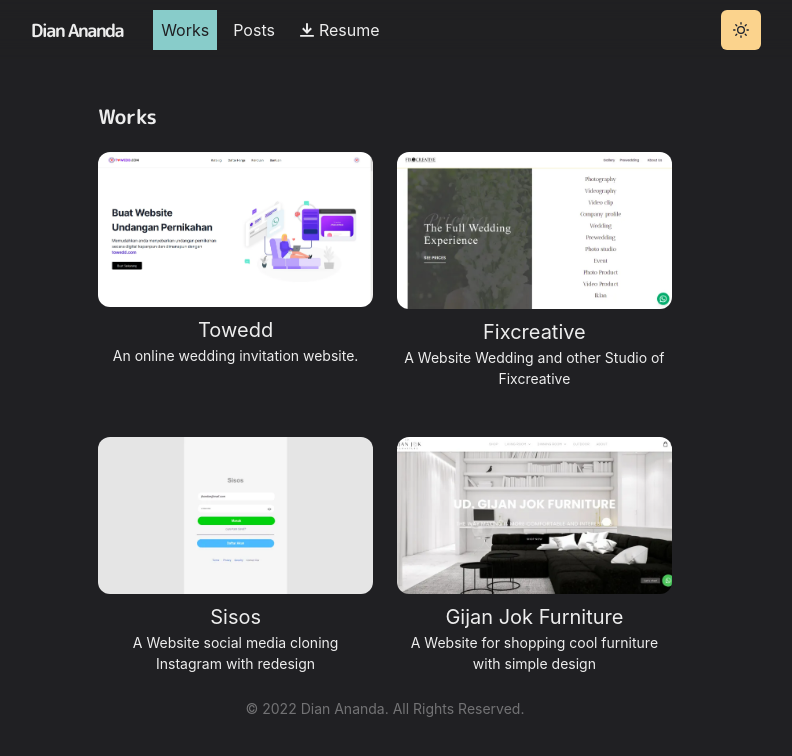
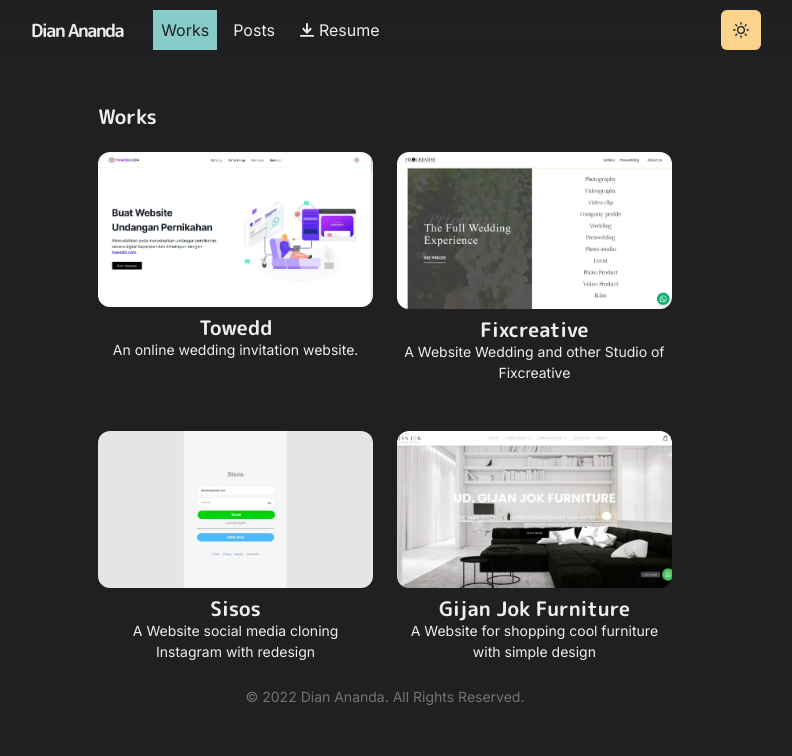
Before and after one commit to dionannd/dionannd-homepage, a Next.js app: page /works in a window 1280 px wide. Shown: the top 756 px of the page, without its empty margins (255-1047 px from the left). Built offline with nearby package versions, Linux system fonts and the light colour scheme.

Commit message:
feat(analytic): add new google analytic `gtag`

```diff
--- a/package.json
+++ b/package.json
@@ -1,11 +1,12 @@
 {
-  "name": "dion-homepage",
+  "name": "dionannd-homepage",
   "description": "Dion's website",
   "version": "1.0.0",
   "keywords": [
     "Dian Ananada",
     "Dion Homepage",
-    "Dionannd homepage"
+    "Dionannd homepage",
+    "Dian Ananda Portfolio"
   ],
   "author": "Dian Ananda",
   "license": "MIT",
@@ -25,6 +26,7 @@
     "@chakra-ui/react": "^2.4.6",
     "@emotion/react": "^11.10.5",
     "@emotion/styled": "^11.10.1",
+    "@next/font": "^13.2.3",
     "@vercel/analytics": "^0.1.11",
     "framer-motion": "^8.4.0",
     "next": "^13.1.1",
--- a/src/components/grid-item.js
+++ b/src/components/grid-item.js
@@ -1,6 +1,6 @@
 import NextLink from 'next/link';
 import Image from 'next/image';
-import { Box, LinkBox, LinkOverlay, Text } from '@chakra-ui/react';
+import { Box, Heading, LinkBox, LinkOverlay, Text } from '@chakra-ui/react';
 import { Global } from '@emotion/react';
 
 export const GridItem = ({ children, href, title, thumbnail }) => (
@@ -36,9 +36,9 @@ export const WorkGridItem = ({ children, id, title, thumbnail }) => (
         placeholder='blur'
       />
       <LinkOverlay href={`/works/${id}`}>
-        <Text mt={2} fontSize={20}>
+        <Heading mt={2} fontSize={20}>
           {title}
-        </Text>
+        </Heading>
       </LinkOverlay>
       <Text fontSize={14}>{children}</Text>
     </LinkBox>
--- a/src/components/layouts/article.js
+++ b/src/components/layouts/article.js
@@ -1,4 +1,5 @@
 import Head from 'next/head';
+import Script from 'next/script';
 import { motion } from 'framer-motion';
 import { GridItemStyle } from '@/components/grid-item';
 
@@ -27,6 +28,20 @@ const Layout = ({ children, title }) => {
             <meta property='og:title' content={t} />
           </Head>
         )}
+        {/* Google tag (gtag.js) */}
+        <Script
+          src='https://www.googletagmanager.com/gtag/js?id=G-TDZGFZ0P0X'
+          strategy='afterInteractive'
+        />
+        <Script id='google-analytics' strategy='afterInteractive'>
+          {`
+          window.dataLayer = window.dataLayer || [];
+          function gtag(){window.dataLayer.push(arguments);}
+          gtag('js', new Date());
+
+          gtag('config', 'G-TDZGFZ0P0X');
+        `}
+        </Script>
         {children}
 
         <GridItemStyle />
--- a/src/components/layouts/main.js
+++ b/src/components/layouts/main.js
@@ -1,11 +1,17 @@
 import { Box, Container } from '@chakra-ui/react';
+import { Inter } from '@next/font/google';
 import Navbar from '../navbar';
 import Footer from '../footer';
 import Seo from '../seo';
 
+const inter = Inter({
+  subsets: ['latin'],
+  display: 'swap'
+});
+
 const Main = ({ children, router }) => {
   return (
-    <Box as='main' pb={8}>
+    <Box as='main' pb={8} className={inter.className}>
       <Seo />
 
       <Navbar path={router.asPath} />
--- a/src/components/seo.js
+++ b/src/components/seo.js
@@ -25,6 +25,10 @@ const Seo = props => {
       <meta name='viewport' content='width=device-width, initial-scale=1' />
       <meta name='robots' content={meta.robots} />
       <meta name='description' content={meta.description} />
+      <meta
+        name='keywords'
+        content='Dian Ananda, Dian Ananda Homepage, Dian Ananda portfolio, Dian Ananda website, Dian ananda profile, Dion ananda website, dion website, dion ananda'
+      />
       <link rel='canonical' href={`${meta.url}${router.asPath}`} />
       {/* Open Graph */}
       <meta property='og:type' content={meta.type} />
--- a/src/pages/index.js
+++ b/src/pages/index.js
@@ -66,7 +66,8 @@ const Home = () => {
                 width='100'
                 height='100'
                 style={{
-                  width: 'auto'
+                  width: 'auto',
+                  height: 'auto'
                 }}
               />
             </Box>
```
Also changed, not shown: 2 other files (tests, documents, lock files or other folders).
